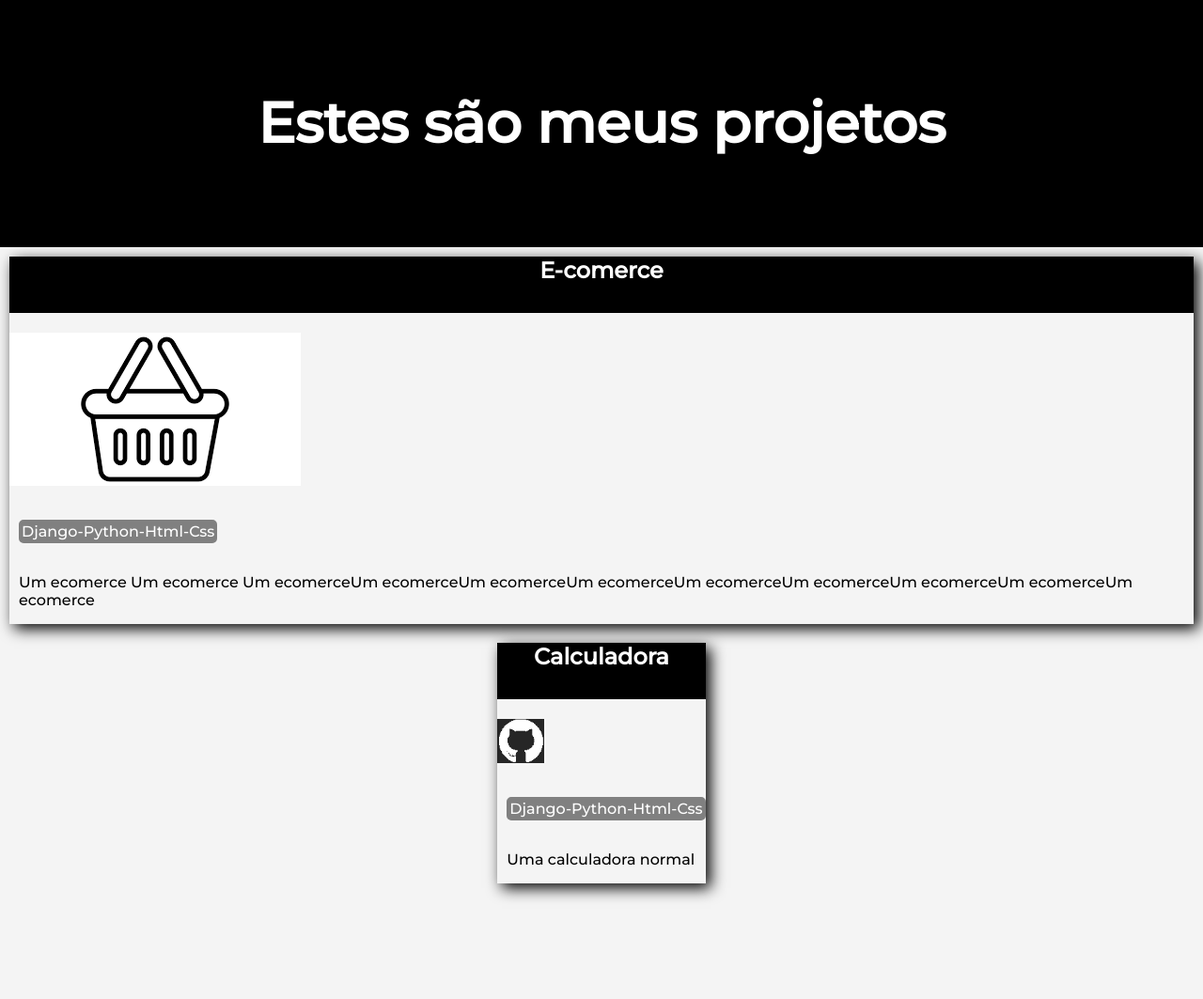
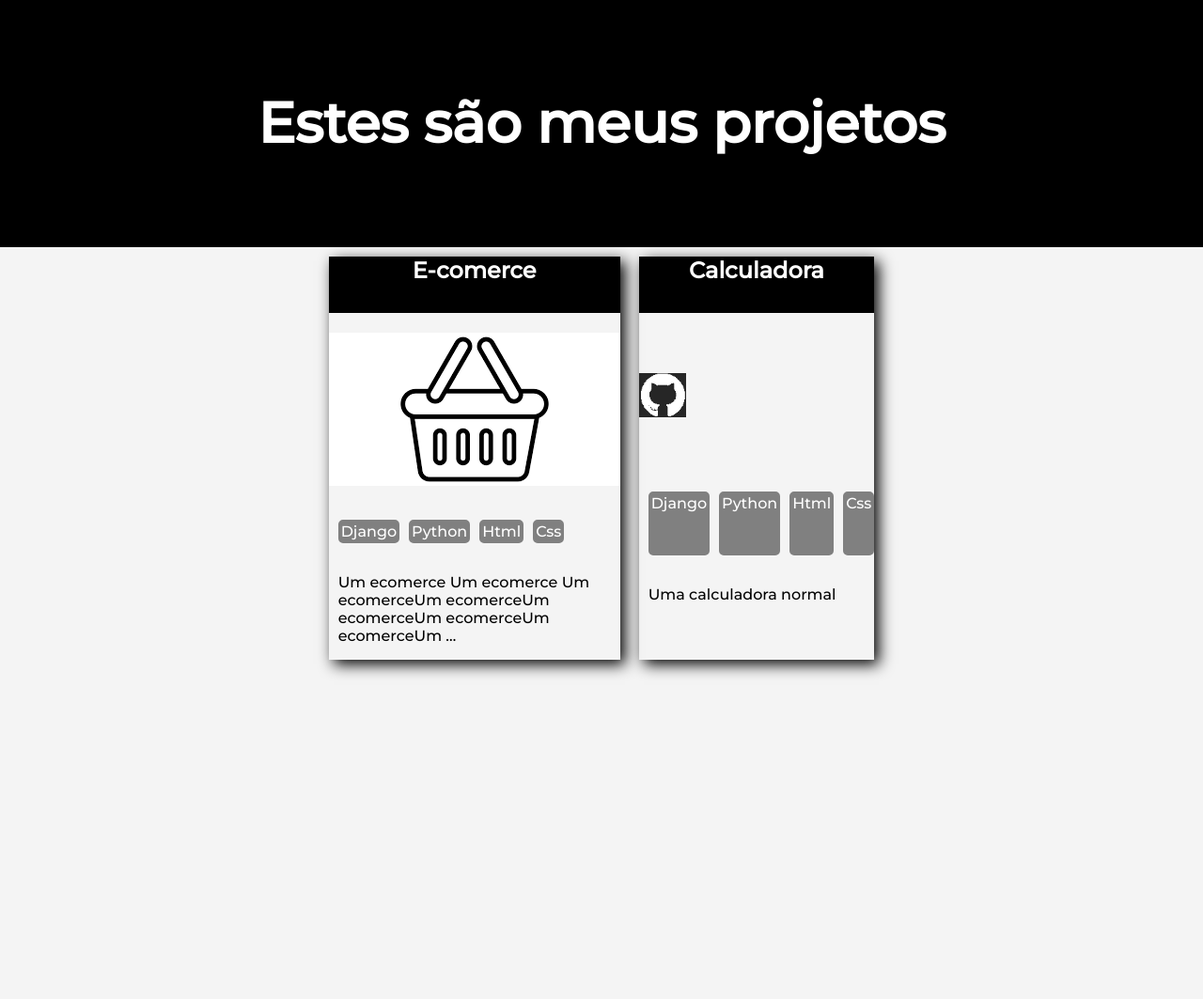
Before and after one commit to Kaique425/portifolio, a Django app: page / in a window 1280 px wide. Shown: the part 497-1560 px from the top of the page at 94% size. Run offline with Django 3.2, Linux system fonts and the light colour scheme; data comes from the database, SQL or seed files in the repository; both versions use the stored data as it was after the commit.

Commit message:
Description fix

```diff
--- a/paginas/static/paginas/css/main.css
+++ b/paginas/static/paginas/css/main.css
@@ -106,7 +106,7 @@ body, html {
 
 .projetobox {
     display: grid;
-
+    width: min-content;
     box-shadow: 5px 5px 15px black;
     margin: 10px;
 }
@@ -143,10 +143,12 @@ body, html {
     border-color: gray ;
     background-color: gray  ;
     color: white;
+    justify-content: center;
 
 }
 .grid-4{
     margin-left: 10px;
+    text-overflow: clip;
     grid-area: 'grid-4';
     height: min-content;
 }
--- a/paginas/templates/paginas/home.html
+++ b/paginas/templates/paginas/home.html
@@ -42,10 +42,12 @@
                         {% endif %}
                     </div>
                     <div class="grid-3">
-                        <p class="grid-3tecname">{{p.tec_nome.all|join:"-"}}</p>
+                        {% for tec in p.tec_nome.all %}
+                        <p class="grid-3tecname">{{tec}}</p>
+                        {% endfor %}
                     </div>
                     <div class="grid-4">
-                        <p>{{p.descricao}}</p>
+                        <p>{{p.descricao|truncatewords:10}}</p>
                     </div>
                 </div>
             {% endfor %}
```
Also changed, not shown: db.sqlite3.
